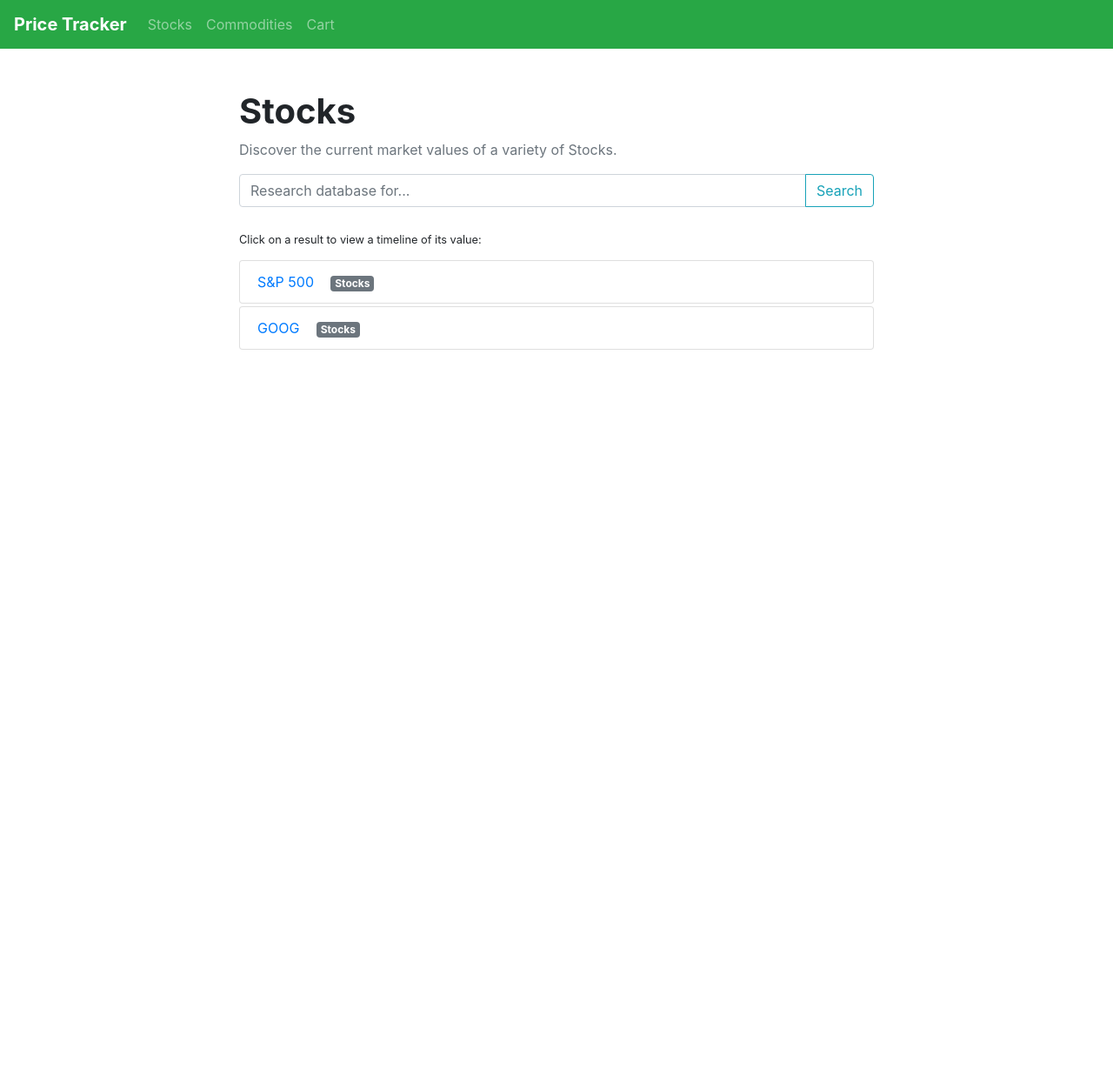
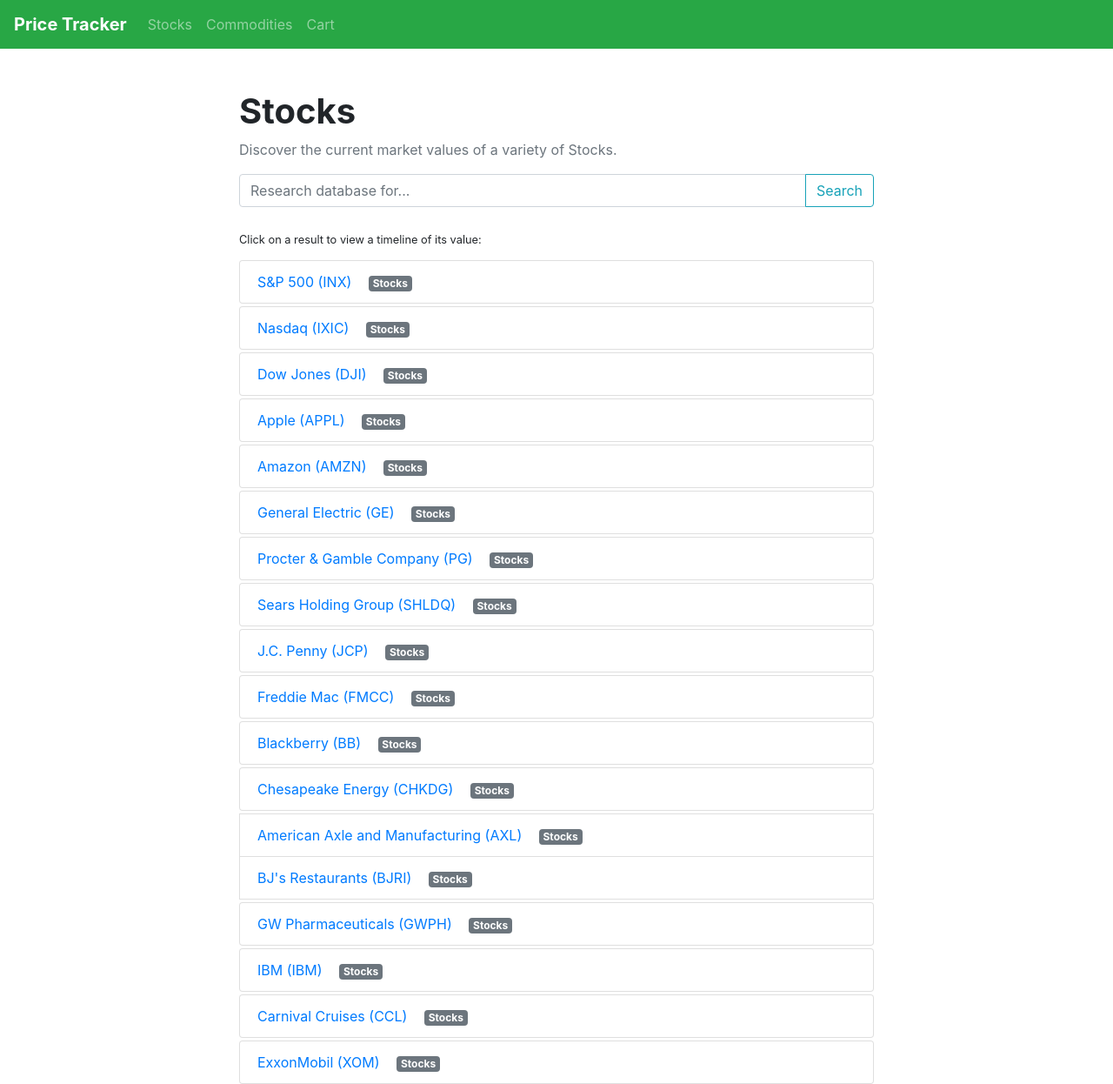
Before and after one commit to ksjiaxian/price_tracker, a Flask app: page /stocks in a window 1280 px wide. Shown: the whole page at 87% size. Before the commit the page ends 402 px from the top, so only its background shows below. Run offline with Flask 2, Linux system fonts and the light colour scheme; some libraries are stand-ins or nearby versions.

Commit message:
added stocks and commoodities to html files

```diff
--- a/app/templates/splash.html
+++ b/app/templates/splash.html
@@ -39,7 +39,7 @@
           <br /><br />
 
           <h1><strong>Price Tracker</strong></h1>
-          <p class="text-muted">We used advanced algorithms and machine learning models to track and predict the prices of goods over a large time-scale.</p>
+          <p class="text-muted">Welcome to the CIS 550 Price Tracker! This tool enables users to view the performance of various blue chip stocks over time, allowing them to observe what type of companies delivered high returns over the last several decades. In addition, they can view the value of various commodities and collectible items and observe how much they increase in value over time. Each user is given $100,000 in 2020 U.S. dollars to create the best mix of stocks and commodities to maximize their long-term return. </p>
         </div>
         <div class="col-md-2"></div>
       </div>
--- a/app/templates/stocks.html
+++ b/app/templates/stocks.html
@@ -51,8 +51,24 @@
           <br />
           <small>Click on a result to view a timeline of its value:</small>
           <ul style="margin-top: 10px;" class="list-group">
-            <a style="margin-top: 3px" href="/timeline"><li class="list-group-item"> S&P 500 <span style="margin-left: 15px" class="badge badge-secondary">Stocks</span> </li></a>
-            <a style="margin-top: 3px" href="/timeline"><li class="list-group-item"> GOOG <span style="margin-left: 15px" class="badge badge-secondary">Stocks</span> </li></a>
+            <a style="margin-top: 3px" href="/timeline"><li class="list-group-item"> S&P 500 (INX) <span style="margin-left: 15px" class="badge badge-secondary">Stocks</span> </li></a>
+            <a style="margin-top: 3px" href="/timeline"><li class="list-group-item"> Nasdaq (IXIC) <span style="margin-left: 15px" class="badge badge-secondary">Stocks</span> </li></a>
+            <a style="margin-top: 3px" href="/timeline"><li class="list-group-item"> Dow Jones (DJI) <span style="margin-left: 15px" class="badge badge-secondary">Stocks</span> </li></a>
+            <a style="margin-top: 3px" href="/timeline"><li class="list-group-item"> Apple (APPL) <span style="margin-left: 15px" class="badge badge-secondary">Stocks</span> </li></a>
+            <a style="margin-top: 3px" href="/timeline"><li class="list-group-item"> Amazon (AMZN) <span style="margin-left: 15px" class="badge badge-secondary">Stocks</span> </li></a>
+            <a style="margin-top: 3px" href="/timeline"><li class="list-group-item"> General Electric (GE) <span style="margin-left: 15px" class="badge badge-secondary">Stocks</span> </li></a>
+            <a style="margin-top: 3px" href="/timeline"><li class="list-group-item"> Procter & Gamble Company (PG) <span style="margin-left: 15px" class="badge badge-secondary">Stocks</span> </li></a>
+            <a style="margin-top: 3px" href="/timeline"><li class="list-group-item"> Sears Holding Group (SHLDQ) <span style="margin-left: 15px" class="badge badge-secondary">Stocks</span> </li></a>
+            <a style="margin-top: 3px" href="/timeline"><li class="list-group-item"> J.C. Penny (JCP) <span style="margin-left: 15px" class="badge badge-secondary">Stocks</span> </li></a>
+            <a style="margin-top: 3px" href="/timeline"><li class="list-group-item"> Freddie Mac (FMCC) <span style="margin-left: 15px" class="badge badge-secondary">Stocks</span> </li></a>
+            <a style="margin-top: 3px" href="/timeline"><li class="list-group-item"> Blackberry (BB) <span style="margin-left: 15px" class="badge badge-secondary">Stocks</span> </li></a>
+            <a style="margin-top: 3px" href="/timeline"><li class="list-group-item"> Chesapeake Energy (CHKDG) <span style="margin-left: 15px" class="badge badge-secondary">Stocks</span> </li></a>
+            <a style="margin-top: 3px" href="/timeline"><li class="list-group-item"> American Axle and Manufacturing (AXL) <span style="margin-left: 15px" class="badge badge-secondary">Stocks</span>
+            <a style="margin-top: 3px" href="/timeline"><li class="list-group-item"> BJ's Restaurants (BJRI) <span style="margin-left: 15px" class="badge badge-secondary">Stocks</span> </li></a> </li></a>
+            <a style="margin-top: 3px" href="/timeline"><li class="list-group-item"> GW Pharmaceuticals (GWPH) <span style="margin-left: 15px" class="badge badge-secondary">Stocks</span> </li></a>
+            <a style="margin-top: 3px" href="/timeline"><li class="list-group-item"> IBM (IBM) <span style="margin-left: 15px" class="badge badge-secondary">Stocks</span> </li></a>
+            <a style="margin-top: 3px" href="/timeline"><li class="list-group-item"> Carnival Cruises (CCL) <span style="margin-left: 15px" class="badge badge-secondary">Stocks</span> </li></a>
+            <a style="margin-top: 3px" href="/timeline"><li class="list-group-item"> ExxonMobil (XOM) <span style="margin-left: 15px" class="badge badge-secondary">Stocks</span> </li></a>
           </ul>
         </div>
         <div class="col-md-2"></div>
```
Also changed, not shown: app/templates/commodities.html (+7 -2 lines).
